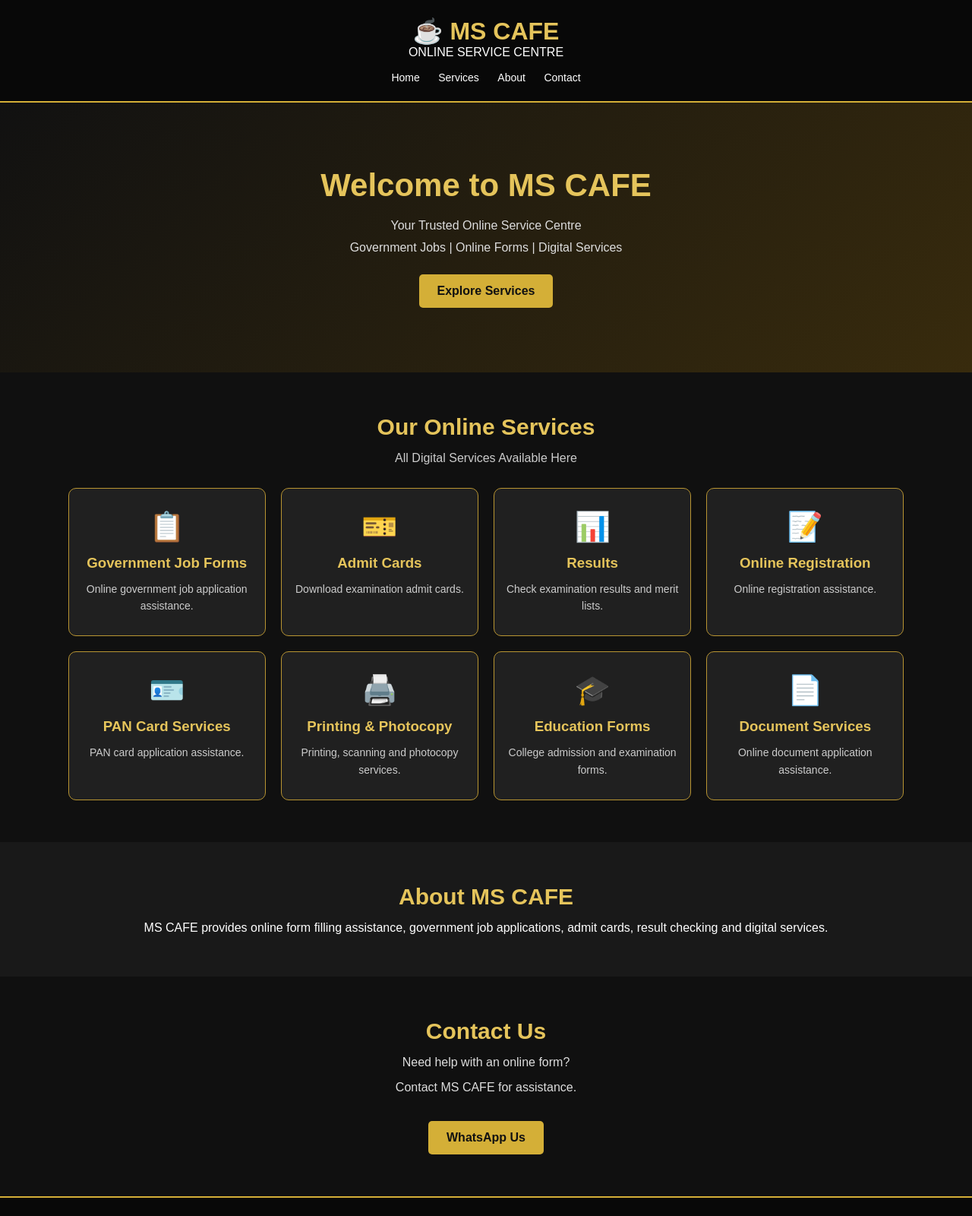
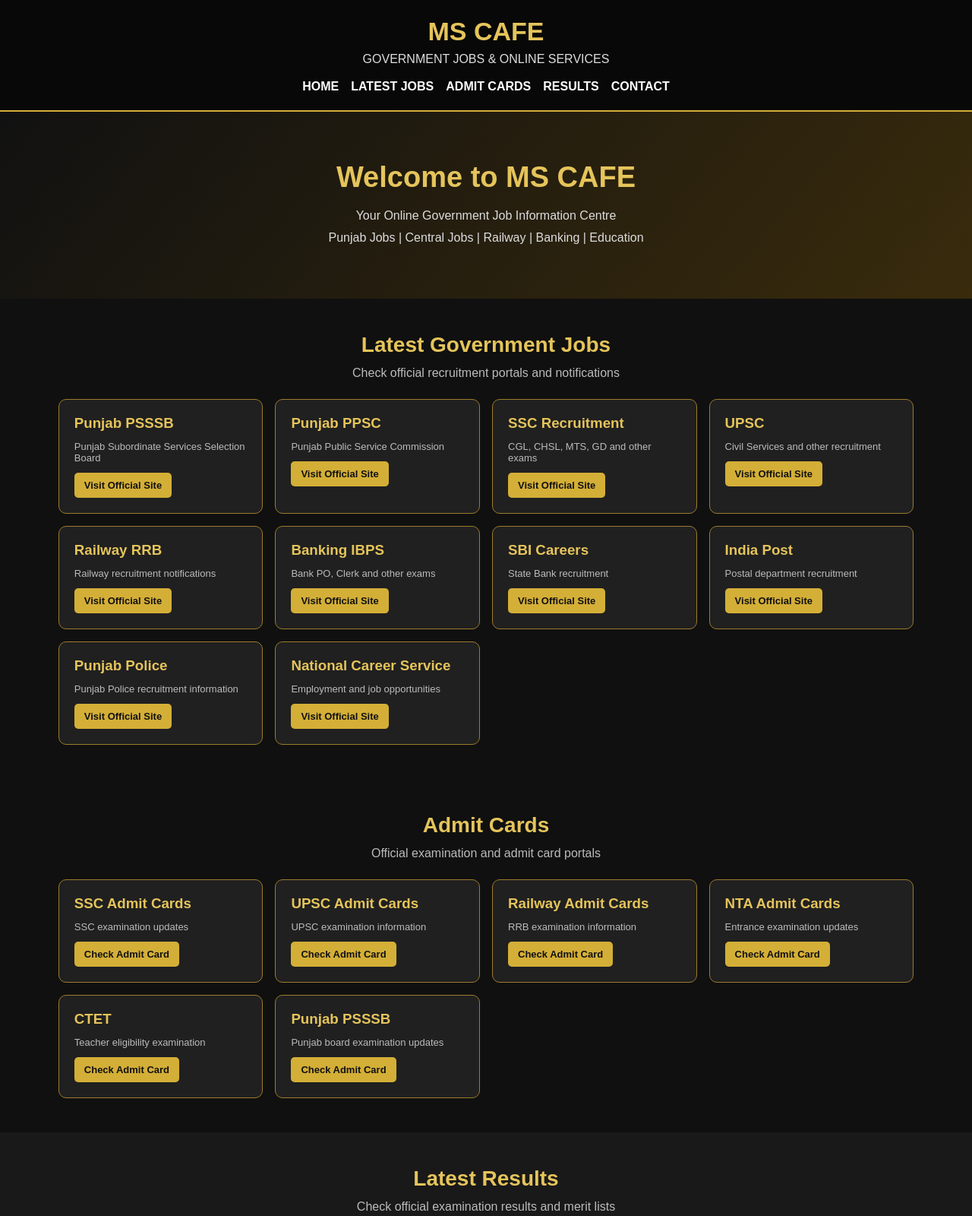
Before and after one commit to mscafe02/ms-cafe-website, a plain HTML site: page index.html in a window 1280 px wide. Shown: the top 1600 px of the page at 76% size. Drawn offline with Linux system fonts and the light colour scheme.

Commit message:
Update index.html

```diff
--- a/index.html
+++ b/index.html
@@ -3,124 +3,137 @@
 <head>
 <meta charset="UTF-8">
 <meta name="viewport" content="width=device-width, initial-scale=1.0">
-<title>MS CAFE - Online Service Centre</title>
+<title>MS CAFE | Government Jobs Portal</title>
 <style>
-*{margin:0;padding:0;box-sizing:border-box}
+*{box-sizing:border-box;margin:0;padding:0}
 body{font-family:Arial;background:#101010;color:white}
-header{background:#080808;padding:22px;text-align:center;border-bottom:2px solid #d4af37}
-.logo{font-size:32px;color:#e5c45b;font-weight:bold}
-nav{margin-top:15px}
-nav a{color:white;text-decoration:none;margin:10px;font-size:14px}
-.hero{padding:85px 20px;text-align:center;background:linear-gradient(135deg,#111,#382b0d)}
-.hero h1{font-size:42px;color:#e5c45b;margin-bottom:15px}
+header{background:#080808;padding:22px 12px;text-align:center;border-bottom:2px solid #d4af37}
+.logo{font-size:34px;font-weight:bold;color:#e5c45b}
+header p{margin:8px;color:#ddd}
+nav{margin-top:18px;display:flex;justify-content:center;flex-wrap:wrap;gap:16px}
+nav a{color:white;text-decoration:none;font-weight:bold}
+nav a:hover{color:#e5c45b}
+.hero{text-align:center;padding:65px 15px;background:linear-gradient(130deg,#111,#392b0c)}
+.hero h1{color:#e5c45b;font-size:38px;margin-bottom:15px}
 .hero p{line-height:1.8;color:#ddd}
-.btn{display:inline-block;background:#d4af37;color:#111;padding:13px 24px;text-decoration:none;border-radius:5px;margin-top:20px;font-weight:bold}
-section{padding:55px 7%;text-align:center}
-h2{color:#e5c45b;font-size:30px;margin-bottom:15px}
-.subtitle{color:#ccc;margin-bottom:30px}
-.services{display:grid;grid-template-columns:repeat(auto-fit,minmax(210px,1fr));gap:20px}
-.card{background:#202020;border:1px solid #b99532;border-radius:10px;padding:28px 15px}
-.card:hover{background:#302819}
-.icon{font-size:38px;margin-bottom:15px}
+section{padding:45px 6%;text-align:center}
+h2{color:#e5c45b;margin-bottom:12px;font-size:28px}
+.sub{color:#bbb;margin-bottom:25px}
+.grid{display:grid;grid-template-columns:repeat(auto-fit,minmax(220px,1fr));gap:16px}
+.card{background:#202020;border:1px solid #9d7c2c;border-radius:10px;padding:20px;text-align:left}
 .card h3{color:#e5c45b;margin-bottom:12px}
-.card p{color:#ccc;font-size:14px;line-height:1.6}
-.about{background:#191919}
-.contact p{margin:15px;color:#ddd}
-footer{background:#080808;padding:25px;text-align:center;border-top:2px solid #d4af37;color:#aaa}
+.card p{color:#bbb;font-size:13px;margin-bottom:12px}
+.card a{display:inline-block;background:#d4af37;color:#111;padding:9px 13px;text-decoration:none;border-radius:5px;font-weight:bold;font-size:13px}
+.card a:hover{background:#f2d778}
+.tag{color:#e5c45b;font-size:12px;margin-bottom:8px}
+#results{background:#191919}
+#contact{background:#111}
+footer{background:#080808;padding:25px;text-align:center;color:#aaa;border-top:2px solid #d4af37}
+footer strong{color:#e5c45b}
 </style>
 </head>
 <body>
 
 <header>
-<div class="logo">☕ MS CAFE</div>
-<p>ONLINE SERVICE CENTRE</p>
+<div class="logo">MS CAFE</div>
+<p>GOVERNMENT JOBS & ONLINE SERVICES</p>
 <nav>
-<a href="#home">Home</a>
-<a href="#services">Services</a>
-<a href="#about">About</a>
-<a href="#contact">Contact</a>
+<a href="#home">HOME</a>
+<a href="#jobs">LATEST JOBS</a>
+<a href="#admit">ADMIT CARDS</a>
+<a href="#results">RESULTS</a>
+<a href="#contact">CONTACT</a>
 </nav>
 </header>
 
 <div class="hero" id="home">
 <h1>Welcome to MS CAFE</h1>
-<p>Your Trusted Online Service Centre</p>
-<p>Government Jobs | Online Forms | Digital Services</p>
-<a href="#services" class="btn">Explore Services</a>
+<p>Your Online Government Job Information Centre</p>
+<p>Punjab Jobs | Central Jobs | Railway | Banking | Education</p>
 </div>
 
-<section id="services">
-<h2>Our Online Services</h2>
-<p class="subtitle">All Digital Services Available Here</p>
+<section id="jobs">
+<h2>Latest Government Jobs</h2>
+<p class="sub">Check official recruitment portals and notifications</p>
+<div class="grid">
 
-<div class="services">
+<div class="card"><h3>Punjab PSSSB</h3><p>Punjab Subordinate Services Selection Board</p><a href="https://sssb.punjab.gov.in/" target="_blank">Visit Official Site</a></div>
 
-<div class="card">
-<div class="icon">📋</div>
-<h3>Government Job Forms</h3>
-<p>Online government job application assistance.</p>
-</div>
+<div class="card"><h3>Punjab PPSC</h3><p>Punjab Public Service Commission</p><a href="https://ppsc.gov.in/" target="_blank">Visit Official Site</a></div>
 
-<div class="card">
-<div class="icon">🎫</div>
-<h3>Admit Cards</h3>
-<p>Download examination admit cards.</p>
-</div>
+<div class="card"><h3>SSC Recruitment</h3><p>CGL, CHSL, MTS, GD and other exams</p><a href="https://ssc.gov.in/" target="_blank">Visit Official Site</a></div>
 
-<div class="card">
-<div class="icon">📊</div>
-<h3>Results</h3>
-<p>Check examination results and merit lists.</p>
-</div>
+<div class="card"><h3>UPSC</h3><p>Civil Services and other recruitment</p><a href="https://upsc.gov.in/" target="_blank">Visit Official Site</a></div>
 
-<div class="card">
-<div class="icon">📝</div>
-<h3>Online Registration</h3>
-<p>Online registration assistance.</p>
-</div>
+<div class="card"><h3>Railway RRB</h3><p>Railway recruitment notifications</p><a href="https://www.rrbcdg.gov.in/" target="_blank">Visit Official Site</a></div>
 
-<div class="card">
-<div class="icon">🪪</div>
-<h3>PAN Card Services</h3>
-<p>PAN card application assistance.</p>
-</div>
+<div class="card"><h3>Banking IBPS</h3><p>Bank PO, Clerk and other exams</p><a href="https://www.ibps.in/" target="_blank">Visit Official Site</a></div>
 
-<div class="card">
-<div class="icon">🖨️</div>
-<h3>Printing & Photocopy</h3>
-<p>Printing, scanning and photocopy services.</p>
-</div>
+<div class="card"><h3>SBI Careers</h3><p>State Bank recruitment</p><a href="https://sbi.co.in/web/careers/current-openings" target="_blank">Visit Official Site</a></div>
 
-<div class="card">
-<div class="icon">🎓</div>
-<h3>Education Forms</h3>
-<p>College admission and examination forms.</p>
-</div>
+<div class="card"><h3>India Post</h3><p>Postal department recruitment</p><a href="https://www.indiapost.gov.in/" target="_blank">Visit Official Site</a></div>
 
-<div class="card">
-<div class="icon">📄</div>
-<h3>Document Services</h3>
-<p>Online document application assistance.</p>
-</div>
+<div class="card"><h3>Punjab Police</h3><p>Punjab Police recruitment information</p><a href="https://www.punjabpolice.gov.in/" target="_blank">Visit Official Site</a></div>
+
+<div class="card"><h3>National Career Service</h3><p>Employment and job opportunities</p><a href="https://www.ncs.gov.in/" target="_blank">Visit Official Site</a></div>
 
 </div>
 </section>
 
-<section class="about" id="about">
-<h2>About MS CAFE</h2>
-<p>MS CAFE provides online form filling assistance, government job applications, admit cards, result checking and digital services.</p>
+<section id="admit">
+<h2>Admit Cards</h2>
+<p class="sub">Official examination and admit card portals</p>
+<div class="grid">
+
+<div class="card"><h3>SSC Admit Cards</h3><p>SSC examination updates</p><a href="https://ssc.gov.in/" target="_blank">Check Admit Card</a></div>
+
+<div class="card"><h3>UPSC Admit Cards</h3><p>UPSC examination information</p><a href="https://upsc.gov.in/" target="_blank">Check Admit Card</a></div>
+
+<div class="card"><h3>Railway Admit Cards</h3><p>RRB examination information</p><a href="https://www.rrbcdg.gov.in/" target="_blank">Check Admit Card</a></div>
+
+<div class="card"><h3>NTA Admit Cards</h3><p>Entrance examination updates</p><a href="https://nta.ac.in/" target="_blank">Check Admit Card</a></div>
+
+<div class="card"><h3>CTET</h3><p>Teacher eligibility examination</p><a href="https://ctet.nic.in/" target="_blank">Check Admit Card</a></div>
+
+<div class="card"><h3>Punjab PSSSB</h3><p>Punjab board examination updates</p><a href="https://sssb.punjab.gov.in/" target="_blank">Check Admit Card</a></div>
+
+</div>
 </section>
 
-<section class="contact" id="contact">
-<h2>Contact Us</h2>
-<p>Need help with an online form?</p>
-<p>Contact MS CAFE for assistance.</p>
-<a class="btn" href="https://wa.me/917707829589">WhatsApp Us</a>
+<section id="results">
+<h2>Latest Results</h2>
+<p class="sub">Check official examination results and merit lists</p>
+<div class="grid">
+
+<div class="card"><h3>SSC Results</h3><p>SSC examination results</p><a href="https://ssc.gov.in/" target="_blank">Check Result</a></div>
+
+<div class="card"><h3>UPSC Results</h3><p>UPSC examination results</p><a href="https://upsc.gov.in/" target="_blank">Check Result</a></div>
+
+<div class="card"><h3>Punjab PPSC Results</h3><p>Punjab recruitment results</p><a href="https://ppsc.gov.in/" target="_blank">Check Result</a></div>
+
+<div class="card"><h3>PSSSB Results</h3><p>Punjab selection board results</p><a href="https://sssb.punjab.gov.in/" target="_blank">Check Result</a></div>
+
+<div class="card"><h3>Railway Results</h3><p>RRB examination results</p><a href="https://www.rrbcdg.gov.in/" target="_blank">Check Result</a></div>
+
+<div class="card"><h3>NTA Results</h3><p>Entrance examination results</p><a href="https://nta.ac.in/" target="_blank">Check Result</a></div>
+
+<div class="card"><h3>IBPS Results</h3><p>Banking examination results</p><a href="https://www.ibps.in/" target="_blank">Check Result</a></div>
+
+</div>
+</section>
+
+<section id="contact">
+<h2>MS CAFE Online Services</h2>
+<p class="sub">Need assistance with an online form?</p>
+<p>Government Forms | Admit Cards | Results | Printing</p>
+<p>Contact us for online form filling assistance.</p>
 </section>
 
 <footer>
+<strong>MS CAFE</strong>
+<p>Independent Online Service Centre</p>
+<p>Always verify vacancy, eligibility, dates and fees on the official portal.</p>
 <p>© 2026 MS CAFE. All Rights Reserved.</p>
-<p>Independent Online Service Centre</p>
 </footer>
 
 </body>
```
